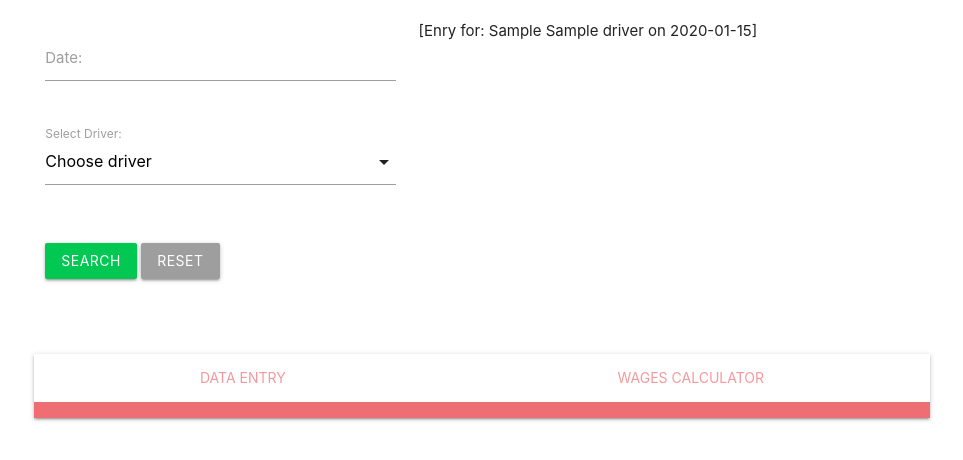
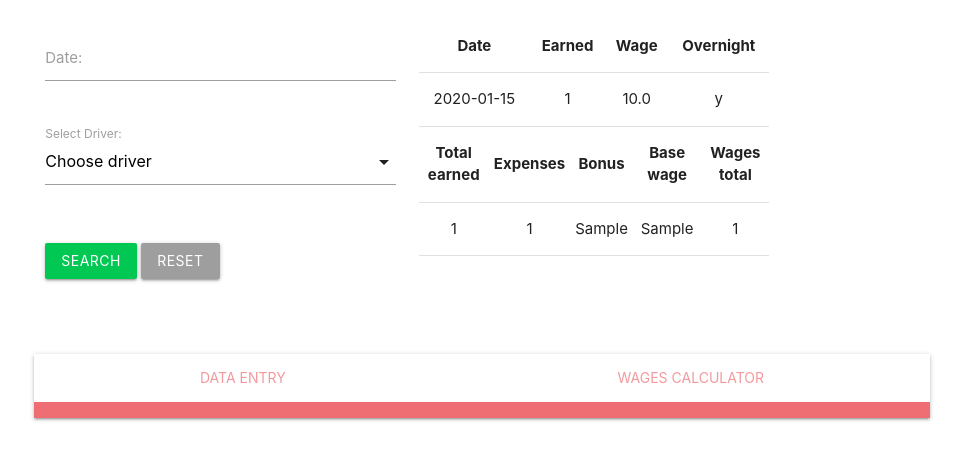
Before and after one commit to rhysjj111/haulage_assist, a Flask app: template wages_calculator/templates/wages_calculator.html in a window 1280 px wide. Shown: the part 206-666 px from the top of the page, without its empty margins (158-1121 px from the left). Run offline with Flask 3, Linux system fonts and the light colour scheme; tables that the repository leaves empty hold one stand-in row (values such as "Sample post"); the template is opened without the code that fills it: values that come from a table or form of the project are taken from there, most other values are stand-ins (such as "Sample title", 1, 10 or a date in 2020).

Commit message:
add query and calculations for wages when the user submits form of wages_calculations.html. Add a two tables to wages_calculations to display results.

```diff
--- a/wages_calculator/templates/wages_calculator.html
+++ b/wages_calculator/templates/wages_calculator.html
@@ -42,7 +42,50 @@
             </div>
             <div class="col s12 l5">
                 {% if results is defined %}
-                    {{ results }}<br>
+
+                    <table class="centered">
+                        <thead>
+                          <tr>
+                              <th>Date</th>
+                              <th>Earned</th>
+                              <th>Wage</th>
+                              <th>Overnight</th>
+                          </tr>
+                        </thead>
+
+                        <tbody>
+                            {% for result in results %}
+                            <tr>
+                                <td>{{ result.date }}</td>
+                                <td>{{ result.earned }}</td>
+                                <td>{{ result.driver.bonus_percentage * result.earned }}</td>
+                                <td>{{ "y" if result.overnight == True else "n" }}</td>
+                            </tr>
+                            {% endfor %}
+                        </tbody>
+                    </table>
+
+                    <table class="centered">
+                        <thead>
+                            <tr>
+                                <th>Total earned</th>
+                                <th>Expenses</th>
+                                <th>Bonus</th>
+                                <th>Base wage</th>
+                                <th>Wages total</th>
+                            </tr>
+                            <tbody>
+                                <tr>
+                                    <td>{{ total_earned }}</td>
+                                    <td>{{ total_overnight }}</td>
+                                    <td>{{ bonus_wage }}</td>
+                                    <td>{{ base_wage }}</td>
+                                    <td>{{ total_wages }}</td>
+                                </tr>
+                            </tbody>
+                        </table>
+
+
                 {% endif %}
             </div>
         </div>
```
Also changed, not shown: wages_calculator/routes.py (+17 -1 lines), README.md.
